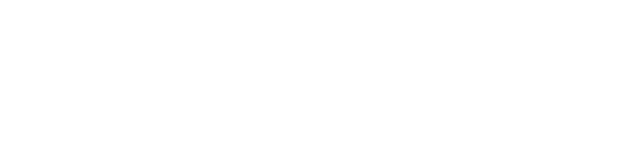
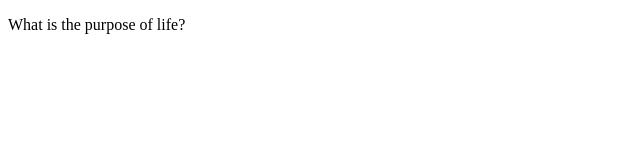
Before and after one commit to samueldahl/EPIC-PROJECT, a plain HTML site: page index.html in a window 1280 px wide. Shown: the whole page, without its empty margins (0-640 px from the left). Drawn offline with Linux system fonts and the light colour scheme.

Commit message:
DANKERMEMES

```diff
--- a/index.html
+++ b/index.html
@@ -5,6 +5,6 @@
     <title>Title</title>
 </head>
 <body>
-
+    <p> What is the purpose of life? </p>
 </body>
 </html>
```
